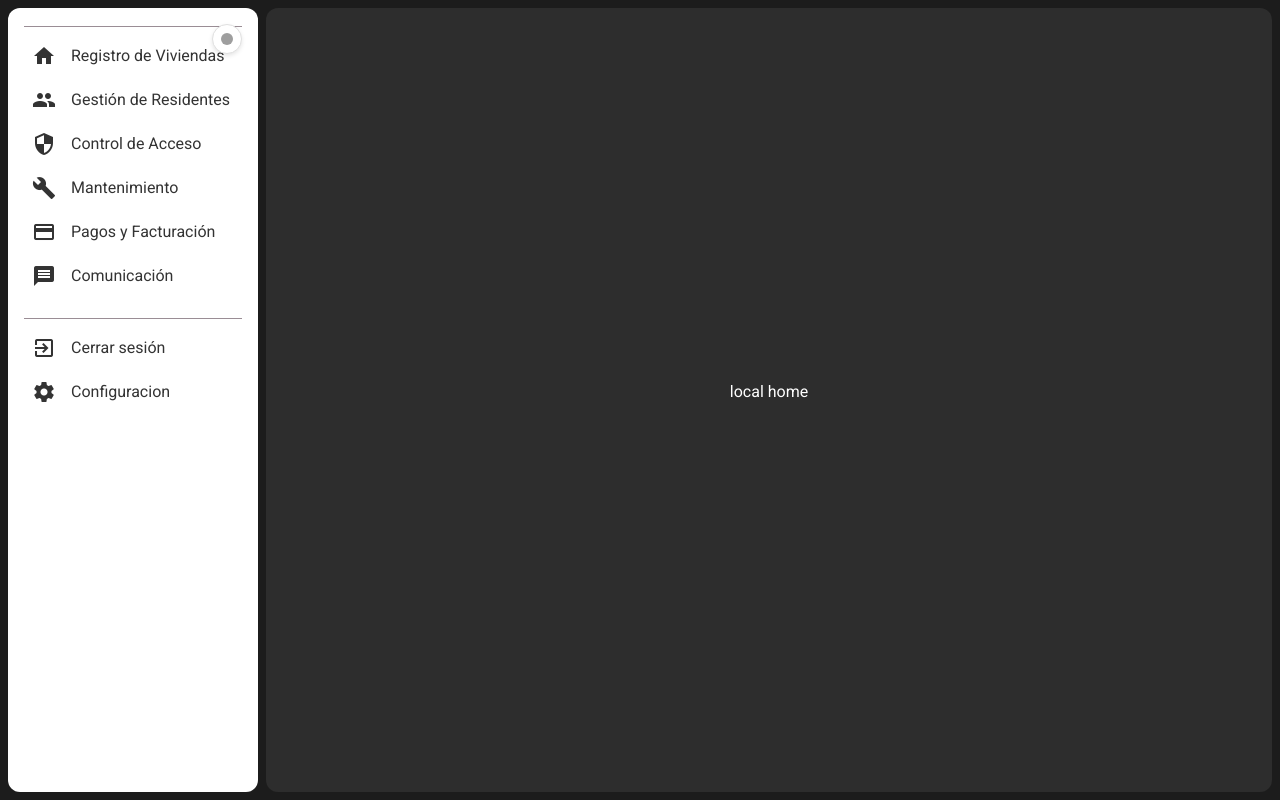
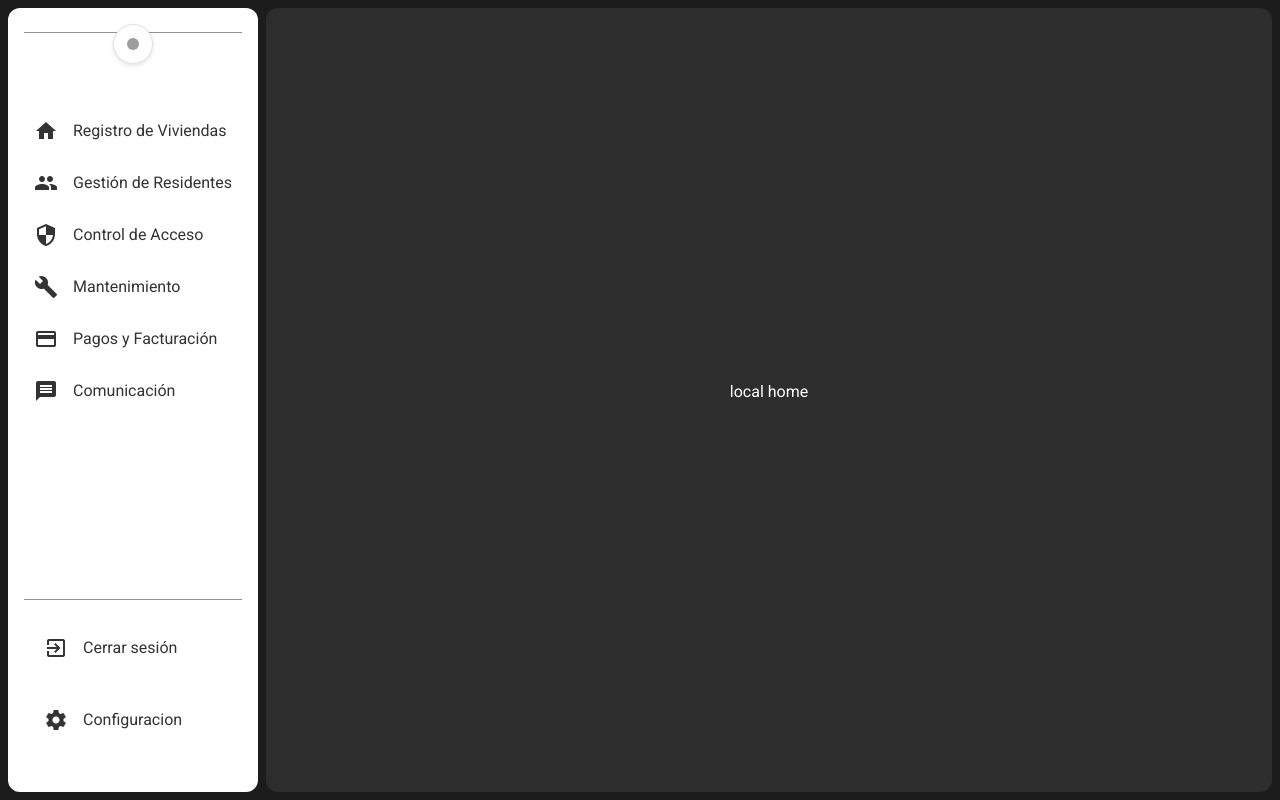
Before and after one commit to EliwtFdez/Appcluster, an Angular app: page /home in a window 1280 px wide. Built offline with nearby package versions, Linux system fonts and the light colour scheme; grey boxes are pictures that could not be loaded.

Commit message:
space in slide

```diff
--- a/src/app/slidebard/slidebard.component.scss
+++ b/src/app/slidebard/slidebard.component.scss
@@ -17,22 +17,22 @@
     width: 80px;
 }
 
-/* Botón de toggle en la parte superior */
+/* Botón para abrir/cerrar sidebar */
 .toggle-button {
     position: absolute;
-    top: 1rem; /* Distancia desde la parte superior */
-    right: 1rem; /* Distancia desde la parte derecha */
+    top: 1rem;
+    left: 50%;
+    transform: translateX(-50%);
     background-color: #ffffff;
     border: 1px solid #e0e0e0;
     border-radius: 50%;
-    width: 30px;
-    height: 30px;
+    width: 40px;
+    height: 40px;
     display: flex;
     align-items: center;
     justify-content: center;
     cursor: pointer;
     box-shadow: 0 2px 4px rgba(0, 0, 0, 0.1);
-    z-index: 1; /* Asegura que esté por encima del contenido */
 }
 
 .toggle-button:hover {
@@ -40,21 +40,29 @@
 }
 
 .toggle-button img.logo {
-    width: 100%; /* Ajusta el tamaño de la imagen */
-    height: 100%; /* Ajusta el tamaño de la imagen */
-    border-radius: 50%; /* Para que la imagen sea circular */
-    object-fit: cover; /* Asegura que la imagen cubra el espacio */
+    width: 70%;
+    height: 70%;
+    border-radius: 50%;
+    object-fit: cover;
 }
 
+/* Contenedor de elementos */
+.menu {
+    display: flex;
+    flex-direction: column;
+    margin-top: 60px;
+}
+
+/* Elementos del sidebar */
 .sidebar-item {
-    margin-bottom: 4px;
+    margin-bottom: 8px;
 }
 
 button {
     display: flex;
     align-items: center;
     width: 100%;
-    padding: 8px;
+    padding: 10px;
     border: none;
     background: none;
     cursor: pointer;
@@ -64,40 +72,45 @@ button {
 
 button:hover {
     background-color: #e0e0e0;
+    border-radius: 8px;
 }
 
 .icon {
     margin-right: 15px;
 }
 
-.lasticons {
+/* Espacio entre secciones */
+.spacer {
+    flex-grow: 1;
+}
+
+/* Footer del sidebar */
+.sidebar-footer {
+    padding-bottom: 1rem;
+}
+
+.sidebar-footer .sidebar-item {
     display: flex;
     align-items: center;
     padding: 10px;
     cursor: pointer;
-    color: inherit;
 }
 
-.lasticons:hover {
+.sidebar-footer .sidebar-item:hover {
     background-color: #e0e0e0;
-}
-
-.lasticons mat-icon {
-    margin-right: 8px;
+    border-radius: 8px;
 }
 
 mat-divider {
-    margin: 0.10rem 0;
+    margin: 0.5rem 0;
 }
 
-/* Estilos para cuando el sidebar está colapsado */
-.sidebar.collapsed .label,
-.sidebar.collapsed .lasticons span {
-    display: none; /* Oculta los textos cuando está colapsado */
+/* Ocultar texto cuando está colapsado */
+.sidebar.collapsed .label {
+    display: none;
 }
 
-.sidebar.collapsed .icon,
-.sidebar.collapsed .lasticons mat-icon {
+.sidebar.collapsed .icon {
     margin-right: 0;
 }
 
```
